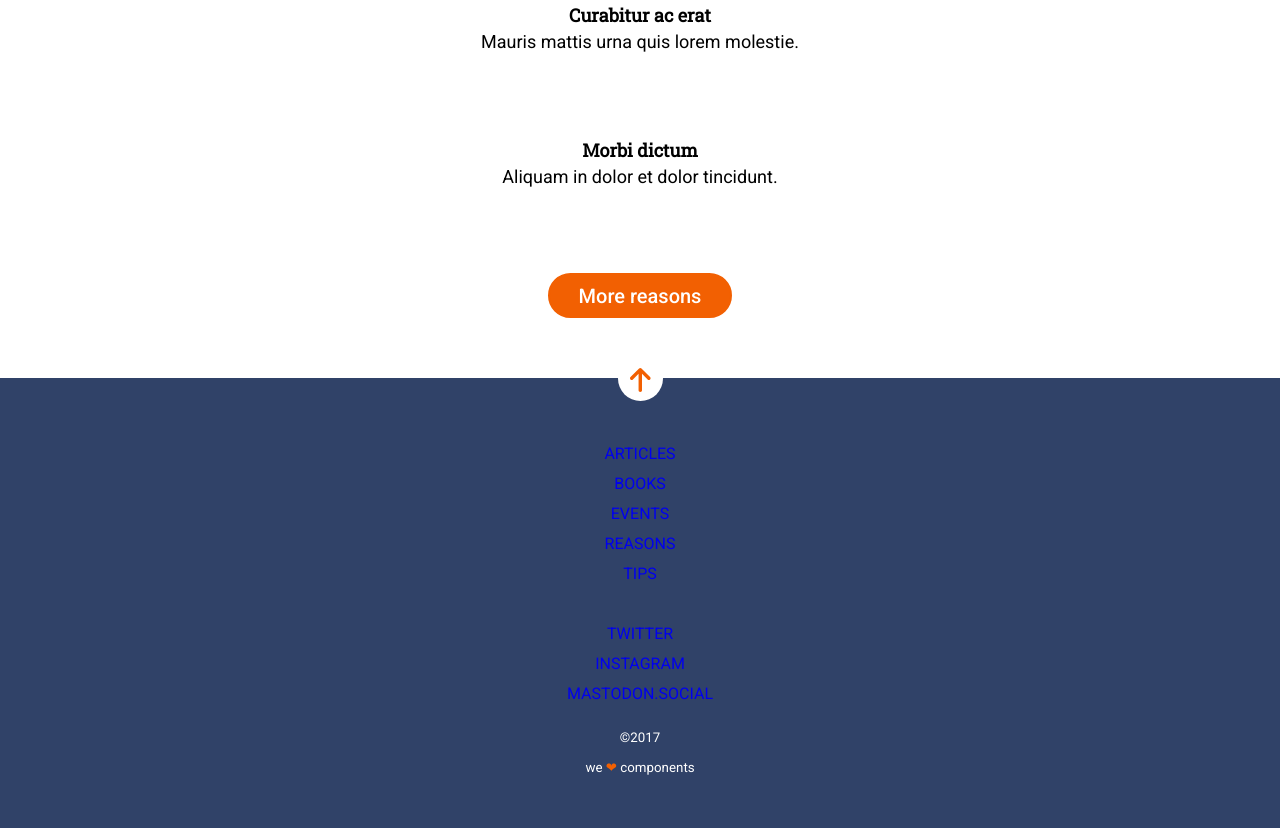
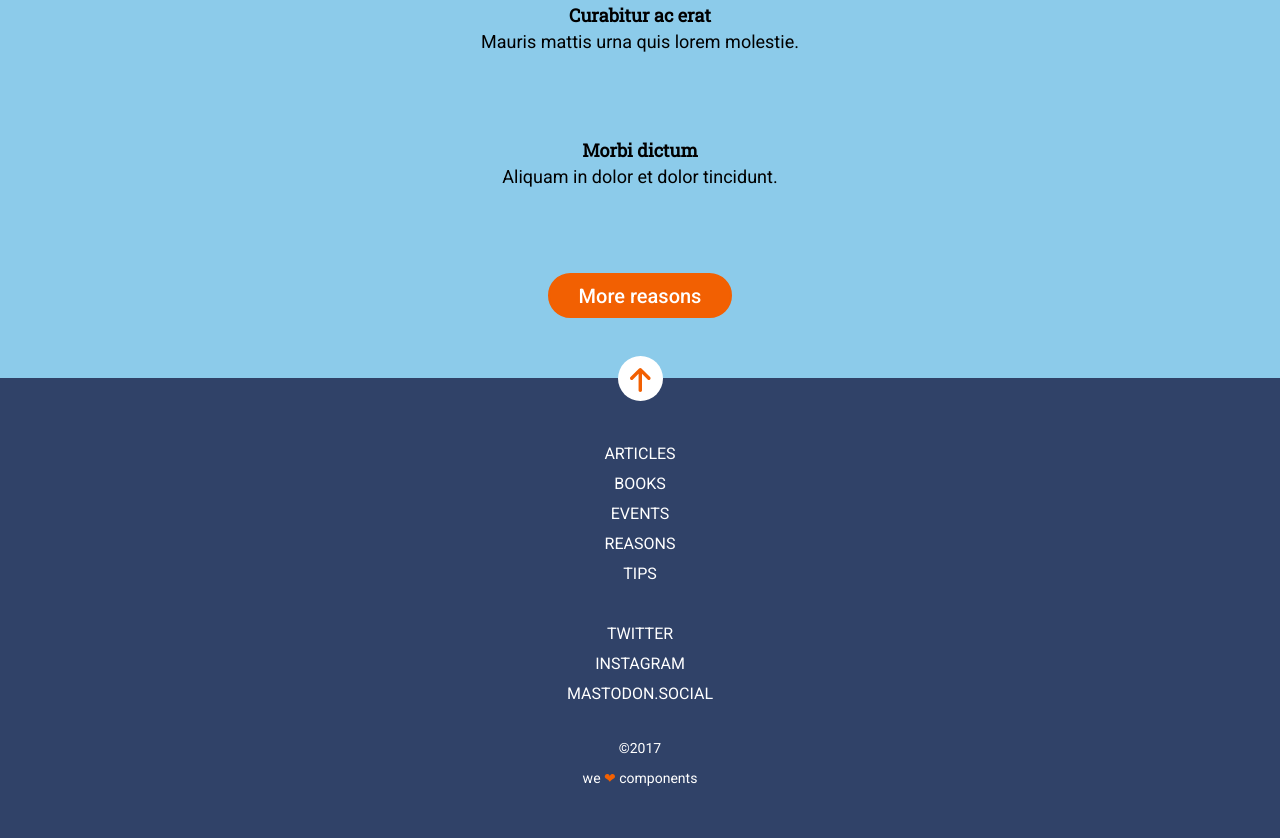
Before and after one commit to luzagm/m1-evaluacion-final-luzagm, a website: page _src/templates/index.html in a window 1280 px wide. Shown: the part 573-1411 px from the top of the page. Drawn offline with nearby package versions, Linux system fonts and the light colour scheme; files that its build step writes are made by us from their sources; files whose address does not match are found by name.

Commit message:
almost main

```diff
--- a/_src/assets/scss/main.scss
+++ b/_src/assets/scss/main.scss
@@ -120,6 +120,7 @@ body {
   padding-top: 30px;
   padding-right: 15px;
   padding-left: 15px;
+  background-color: $color-lightblue;
 }
 
 .text_box {
@@ -133,7 +134,7 @@ body {
 }
 
 .par_subtitle {
-  font-family: "Roboto Slab", serif;
+  font-family: $Roboto_slab;
   font-size: 18px;
   margin: 0;
   padding: 0;
@@ -146,7 +147,7 @@ body {
   width: 76px;
   border-radius: 22.5px;
   margin: 30px 0 15px 0;
-  font-family: "Roboto", sans-serif;
+  font-family: $Roboto_reg_400;
   font-size: 20px;
   font-weight: 500;
   color: $color-orange;
@@ -184,6 +185,7 @@ body {
     width: 45px;
     border-radius: 50%;
     background-color: $color-white;
+    box-shadow: 5px black;
   }
 
   &_arrow {
@@ -192,17 +194,16 @@ body {
   }
 }
 
-.list_box {
+.list {
   display: grid;
-  grid-template-rows: 150px 90px 60px;
+  grid-template-rows: 150px 100px 60px;
   grid-gap: 30px;
   padding-bottom: 45px;
-  font-family: "Roboto", sans-serif;
-  color: $color-white;
+  font-family: $Roboto_reg_400;
   line-height: 30px;
   text-align: center;
 
-/*   &_menu {
+  &_menu {
   list-style: none;
   padding-left: 0;
   }
@@ -210,14 +211,15 @@ body {
   &_item {
   list-style: none;
   text-decoration: none;
-  }    */
+  color: $color-white;
+  }
 
   &_bottom {
   font-size: 14px;
   }
 }
 
-ul {
+/* ul {
 
   padding: 0;
 }
@@ -225,7 +227,7 @@ ul {
 a  {
   text-decoration: none;
     list-style: none;
-}
+} */
 
 .heart {
   color: $color-orange;
--- a/_src/templates/index.html
+++ b/_src/templates/index.html
@@ -60,24 +60,24 @@
             <img class="up_arrow" src="./assets/images/ico-arrow.svg" />
         </div>
 
-        <div class="list_box">
+        <nav class="list">
 
           <ul class="list_menu">
             <li><a href="#" class="list_item">ARTICLES</a></li>
-            <li ><a href="#" class="list_item">BOOKS</a></li>
-            <li ><a href="#" class="list_item">EVENTS</a></li>
-            <li ><a href="#" class="list_item">REASONS</a></li>
+            <li><a href="#" class="list_item">BOOKS</a></li>
+            <li><a href="#" class="list_item">EVENTS</a></li>
+            <li><a href="#" class="list_item">REASONS</a></li>
             <li><a href="#" class="list_item">TIPS</a></li>
           </ul>
 
           <ul class="list_menu">
-              <li ><a href="#" class="list_item">TWITTER</a></li>
+              <li><a href="#" class="list_item">TWITTER</a></li>
               <li ><a href="#" class="list_item">INSTAGRAM</a></li>
               <li ><a href="#" class="list_item">MASTODON.SOCIAL</a></li>
             </ul>
 
             <small class="list_bottom">©2017<br>we <span class="heart">❤︎</span> components</small>
-          </div>
+          </nav>
 
       </section>
     </main>
```
